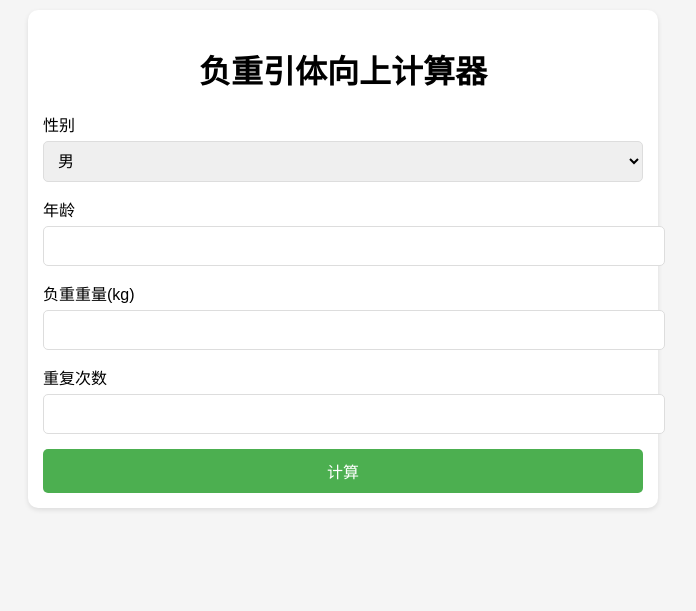
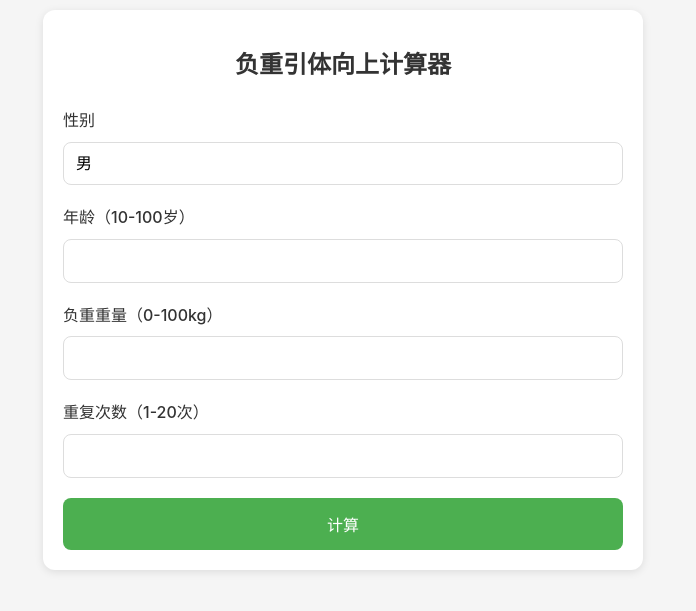
Before and after one commit to 2ededs/fitness-calculator, a Flask app: page / in a window 1280 px wide. Shown: the top 611 px of the page, without its empty margins (297-993 px from the left). Run offline with Flask 2, Linux system fonts and the light colour scheme.

Commit message:
Update index.html

```diff
--- a/templates/index.html
+++ b/templates/index.html
@@ -3,72 +3,169 @@
 <head>
     <meta charset="UTF-8">
     <meta name="viewport" content="width=device-width, initial-scale=1.0, maximum-scale=1.0, user-scalable=no">
+    <meta http-equiv="X-UA-Compatible" content="IE=edge">
+    <meta name="format-detection" content="telephone=no">
+    <meta name="wechat-enable-text-zoom-em" content="true">
     <title>负重引体向上计算器</title>
     <style>
+        :root {
+            --primary-color: #4CAF50;
+            --error-color: #f44336;
+            --background-color: #f5f5f5;
+            --card-background: #ffffff;
+        }
+
+        * {
+            box-sizing: border-box;
+            -webkit-tap-highlight-color: transparent;
+        }
+
         body {
-            font-family: 'Microsoft YaHei', sans-serif;
+            font-family: -apple-system, BlinkMacSystemFont, 'Segoe UI', 'Microsoft YaHei', sans-serif;
             margin: 0;
             padding: 10px;
-            background-color: #f5f5f5;
+            background-color: var(--background-color);
+            line-height: 1.6;
+            -webkit-font-smoothing: antialiased;
         }
+
         .container {
             max-width: 600px;
             margin: 0 auto;
-            background-color: white;
-            padding: 15px;
-            border-radius: 10px;
-            box-shadow: 0 2px 5px rgba(0,0,0,0.1);
+            background-color: var(--card-background);
+            padding: 20px;
+            border-radius: 12px;
+            box-shadow: 0 2px 8px rgba(0,0,0,0.1);
         }
+
         h1 {
             text-align: center;
+            margin-bottom: 24px;
+            font-size: 24px;
+            color: #333;
+        }
+
+        .form-group {
             margin-bottom: 20px;
         }
-        .form-group {
-            margin-bottom: 15px;
-        }
+
         label {
             display: block;
-            margin-bottom: 5px;
+            margin-bottom: 8px;
+            font-weight: 500;
+            color: #333;
         }
+
         select, input {
             width: 100%;
-            padding: 10px;
+            padding: 12px;
             border: 1px solid #ddd;
-            border-radius: 5px;
+            border-radius: 8px;
             font-size: 16px;
+            appearance: none;
+            -webkit-appearance: none;
+            background-color: #fff;
+            transition: border-color 0.3s ease;
         }
+
+        select:focus, input:focus {
+            outline: none;
+            border-color: var(--primary-color);
+            box-shadow: 0 0 0 2px rgba(76, 175, 80, 0.1);
+        }
+
         button {
             width: 100%;
-            padding: 10px;
-            background-color: #4CAF50;
+            padding: 14px;
+            background-color: var(--primary-color);
             color: white;
             border: none;
-            border-radius: 5px;
+            border-radius: 8px;
             font-size: 16px;
+            font-weight: 500;
             cursor: pointer;
+            transition: background-color 0.3s ease;
+            -webkit-tap-highlight-color: transparent;
         }
+
+        button:active {
+            background-color: #388E3C;
+        }
+
         .error {
-            color: red;
-            padding: 10px;
-            margin-bottom: 10px;
+            color: var(--error-color);
+            padding: 12px;
+            margin-bottom: 16px;
             background-color: #ffebee;
-            border-radius: 5px;
+            border-radius: 8px;
+            font-size: 14px;
         }
+
         .result {
-            margin-top: 20px;
-            padding: 15px;
+            margin-top: 24px;
+            padding: 20px;
             background-color: #f8f8f8;
-            border-radius: 5px;
+            border-radius: 8px;
         }
+
+        .result h2 {
+            margin-top: 0;
+            color: #333;
+            font-size: 20px;
+        }
+
         table {
             width: 100%;
             border-collapse: collapse;
-            margin-top: 15px;
+            margin-top: 16px;
+            font-size: 14px;
         }
+
         th, td {
+            padding: 12px 8px;
+            text-align: left;
+            border-bottom: 1px solid #eee;
+        }
+
+        th {
+            font-weight: 500;
+            color: #666;
+        }
+
+        .assessment {
+            color: var(--primary-color);
+            font-size: 1.2em;
+            font-weight: 500;
+            margin: 16px 0;
+        }
+
+        @media (max-width: 480px) {
+            body {
                 padding: 8px;
-            text-align: left;
-            border-bottom: 1px solid #ddd;
+            }
+
+            .container {
+                padding: 16px;
+                border-radius: 8px;
+            }
+
+            h1 {
+                font-size: 20px;
+                margin-bottom: 20px;
+            }
+
+            select, input {
+                font-size: 16px;
+                padding: 10px;
+            }
+
+            table {
+                font-size: 13px;
+            }
+
+            th, td {
+                padding: 8px 6px;
+            }
         }
     </style>
 </head>
@@ -80,7 +177,7 @@
         <div class="error">{{ error }}</div>
         {% endif %}
 
-        <form method="POST">
+        <form method="POST" id="calculatorForm">
             <div class="form-group">
                 <label for="gender">性别</label>
                 <select name="gender" id="gender" required>
@@ -90,18 +187,18 @@
             </div>
 
             <div class="form-group">
-                <label for="age">年龄</label>
-                <input type="number" name="age" id="age" min="10" max="100" required>
+                <label for="age">年龄（10-100岁）</label>
+                <input type="number" name="age" id="age" min="10" max="100" required pattern="\d*">
             </div>
 
             <div class="form-group">
-                <label for="weight">负重重量(kg)</label>
-                <input type="number" name="weight" id="weight" min="0" max="100" step="0.1" required>
+                <label for="weight">负重重量（0-100kg）</label>
+                <input type="number" name="weight" id="weight" min="0" max="100" step="0.1" required pattern="[0-9]*[.]?[0-9]*">
             </div>
 
             <div class="form-group">
-                <label for="reps">重复次数</label>
-                <input type="number" name="reps" id="reps" min="1" max="20" required>
+                <label for="reps">重复次数（1-20次）</label>
+                <input type="number" name="reps" id="reps" min="1" max="20" required pattern="\d*">
             </div>
 
             <button type="submit">计算</button>
@@ -111,9 +208,10 @@
         <div class="result">
             <h2>计算结果</h2>
             <p>您的1RM（一次性最大重量）是: <strong>{{ result.one_rm }}kg</strong></p>
-            <p style="color: #4CAF50; font-size: 1.2em;">评估等级: <strong>{{ result.assessment }}</strong></p>
+            <p class="assessment">评估等级: <strong>{{ result.assessment }}</strong></p>
 
             <h3>训练重量参考表</h3>
+            <div style="overflow-x: auto;">
                 <table>
                     <tr>
                         <th>百分比</th>
@@ -149,7 +247,34 @@
                     {% endfor %}
                 </table>
             </div>
+        </div>
         {% endif %}
     </div>
+
+    <script>
+        // 防止iOS设备上的双击缩放
+        document.addEventListener('touchstart', function(event) {
+            if (event.touches.length > 1) {
+                event.preventDefault();
+            }
+        }, { passive: false });
+
+        // 防止双指缩放
+        document.addEventListener('gesturestart', function(event) {
+            event.preventDefault();
+        });
+
+        // 表单验证
+        document.getElementById('calculatorForm').addEventListener('submit', function(e) {
+            const weight = parseFloat(document.getElementById('weight').value);
+            const reps = parseInt(document.getElementById('reps').value);
+            const age = parseInt(document.getElementById('age').value);
+
+            if (weight < 0 || weight > 100 || reps < 1 || reps > 20 || age < 10 || age > 100) {
+                e.preventDefault();
+                alert('请输入有效范围内的数值！');
+            }
+        });
+    </script>
 </body>
 </html>
```
Lines whose indentation alone changed are shown as unchanged.
